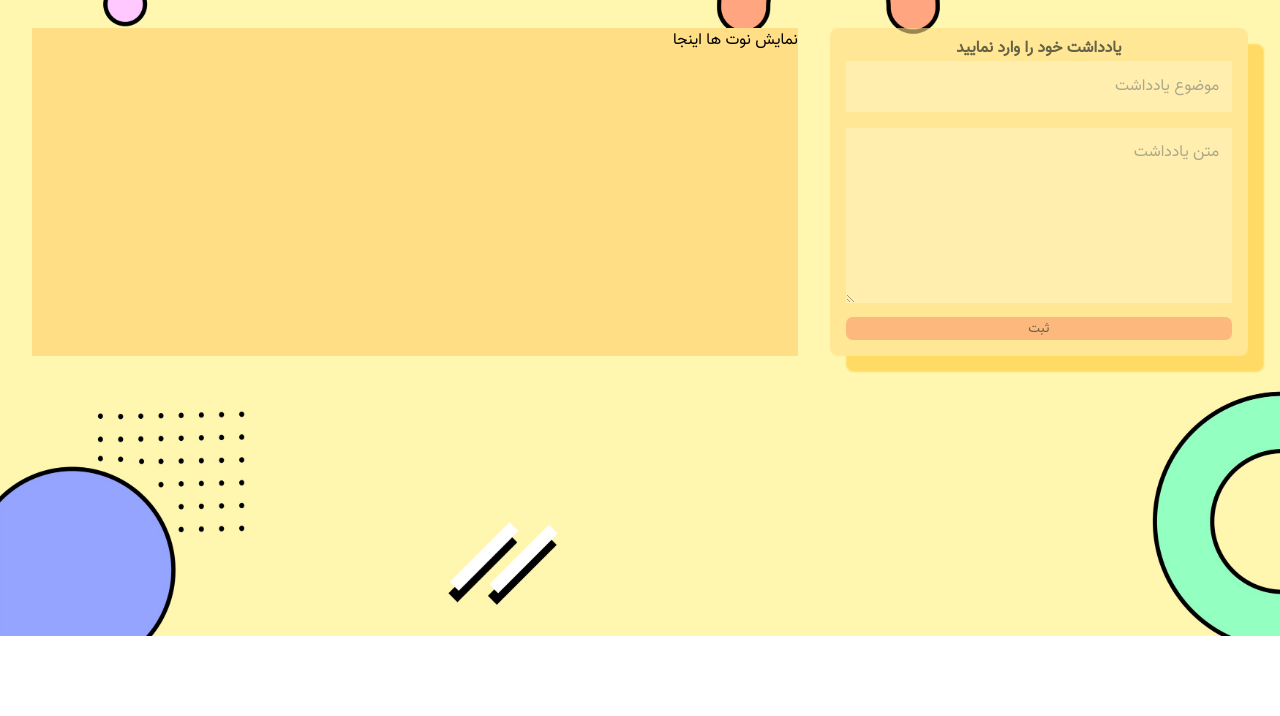
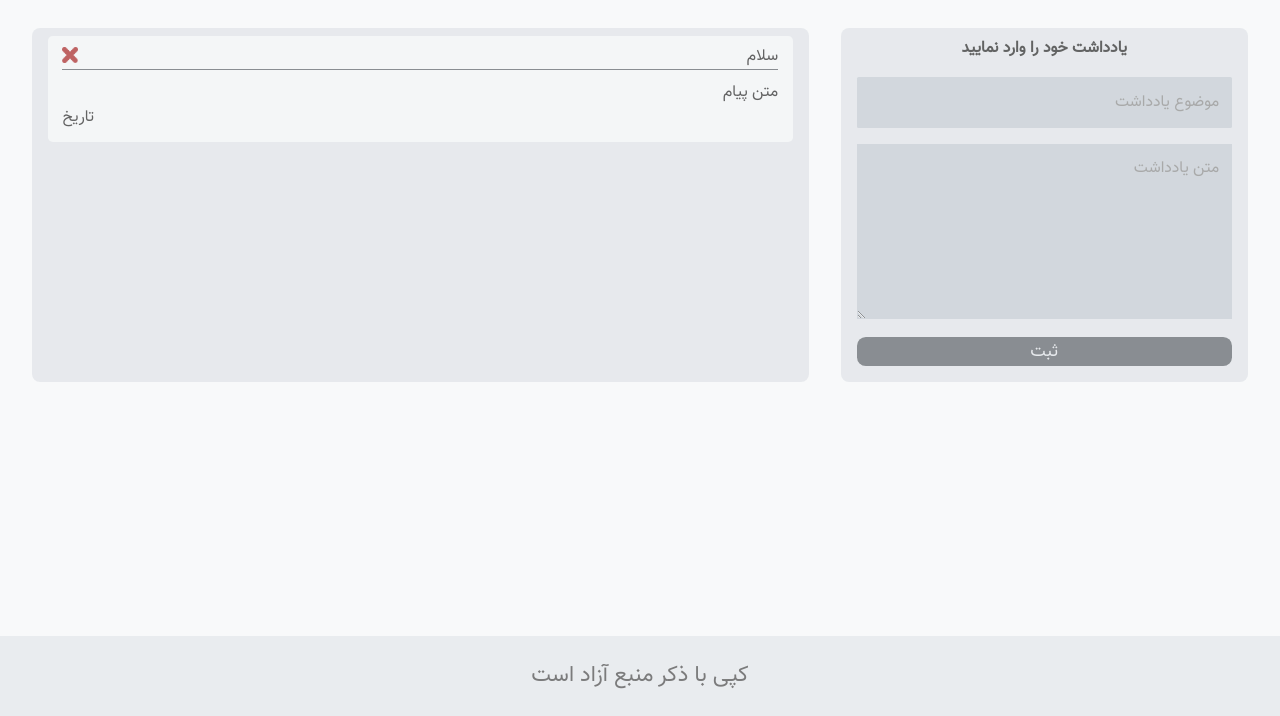
Before and after one commit to alichatraei/aviNotes, a plain HTML site: page index.html in a window 1280 px wide. Shown: the part 84-800 px from the top of the page. Drawn offline with Linux system fonts and the light colour scheme.

Commit message:
finish page design (add last CSS to (showNotes) & (addNotes))

```diff
--- a/assets/css/style.css
+++ b/assets/css/style.css
@@ -1,12 +1,10 @@
 * {
   margin: 0;
   direction: rtl;
-  font-family: vazir;
 }
 body {
-  background-image: url("../img/bg.jpg");
-  background-size: cover;
-  background-repeat: no-repeat;
+  background-color: #f8f9fa;
+  font-family: vazir;
 }
 /* disable title display*/
 title {
@@ -45,12 +43,12 @@ title {
   width: 100%;
   height: 5em;
   text-align: center;
-  background-color: #ffbe0a;
+  background-color: #dce0e5;
   opacity: 50%;
   transition: 0.5s;
   cursor: pointer;
 }
-.header:hover{
+.header:hover {
   opacity: 100%;
   transition: 0.5s;
 }
@@ -66,47 +64,58 @@ title {
 }
 /* aside for add notes*/
 .aside {
+  position: fixed relative;
   padding: 0.5em 1em 1em 1em;
-  background-color: #ffde85;
+  background-color: #dce0e5;
   border-radius: 0.5em;
-  box-shadow: 1em 1em 0.1em #ffc933;
   text-align: center;
   opacity: 60%;
   transition: 0.5s;
-  cursor: pointer;
+}
+/* aside hover */
+.aside:hover {
+  transition: 0.5s;
+  box-shadow: 0.2em 0.2em 0.3em #9098a0;
+  opacity: 100%;
 }
 /* form */
 .aside form {
+  margin-top: 1em;
   display: grid;
 }
 /* form input */
 .aside input {
+  border-radius: 0.1em;
+  font-family: vazir;
   font-size: 1em;
   margin-bottom: 1em;
   border: none;
   outline: none;
-  background-color: #ffe9ad;
+  background-color: #b9c2ca;
   padding: 0.8em;
-  color: #b53b03;
+  color: #343a40;
+  transition: 0.5s;
 }
 /* Input Focus */
 input:focus {
-  border-bottom: 0.3em solid #ffce47;
+  box-shadow: 0.1em 0.2em 0.3em;
   border-radius: 0.5em;
   transition: 0.3s;
 }
 /* Text area */
 .aside textarea {
+  font-family: vazir;
   font-size: 1em;
   outline: none;
-  background-color: #ffe9ad;
+  background-color: #b9c2ca;
   border: none;
   padding: 0.8em;
-  color: #b53b03;
+  color: #343a40;
+  transition: 0.5s;
 }
 /* Textarea focus */
 .aside textarea:focus {
-  border-bottom: 0.3em solid #ffce47;
+  box-shadow: 0.1em 0.2em 0.3em;
   border-radius: 0.5em;
   transition: 0.3s;
 }
@@ -115,22 +124,95 @@ input:focus {
   cursor: pointer;
   border: none;
   margin-top: 1em;
-  background-color: #fd905e;
-  color: black;
+  background-color: #41474e;
+  color: #dce0e5;
   outline: none;
   border-radius: 0.5em;
   transition: 0.3s;
+  font-family: vazir;
+  font-size: 1.1em;
 }
 
 /* Button hover */
 .aside button:hover {
-  background-color: #b63b02;
-  color: white;
+  background-color: #dde0e3;
+  color: #495057;
   transition: 0.3s;
 }
 /* article for show Notes */
 .article {
   margin-right: 2em;
   width: 80%;
-  background-color: #ffde85;
+  padding: 0.5em 1em 1em 1em;
+  background-color: #dce0e5;
+  border-radius: 0.5em;
+  text-align: center;
+  opacity: 60%;
+  transition: 0.5s;
 }
+/* article hover */
+.article:hover {
+  transition: 0.5s;
+  opacity: 100%;
+  box-shadow: 0.2em 0.2em 0.3em #9098a0;
+}
+/* add CSS to section which shows the Notes */
+.section {
+  background-color: #f3f5f6;
+  border-radius: 0.3em;
+  /* box-shadow: 0.1em 0.2em 0.5em #9098a0; */
+  transition: 0.5s;
+}
+/* section focus */
+.section:hover {
+  transition: 0.5s;
+  box-shadow: 0.2em 0.2em 0.3em #9098a0;
+  opacity: 100%;
+}
+/* noteContents Id  */
+#noteContents {
+  text-align: justify;
+  margin: 0.6em 0.9em 0em 0.9em;
+}
+/* #note Date Id */
+#date {
+  padding: 0em 0.9em 0.8em 0.9em;
+  text-align: left;
+}
+/* Note's titles */
+#title {
+  padding: 0.5em 0.9em 0em 0.9em;
+  text-align: right;
+}
+/* P CSS */
+#title p {
+  border-bottom: 0.1em solid #41474e;
+}
+/* Image  */
+#title img {
+  width: 1em;
+  height: 1em;
+  float: left;
+  padding-top: 0.2em;
+  cursor: pointer;
+}
+/* Footer CSS */
+.footer {
+  position: absolute;
+  width: 100%;
+  height: 5em;
+  bottom: 0;
+  text-align: center;
+  background-color: #dce0e5;
+  opacity: 50%;
+  transition: 0.5s;
+
+}
+.footer:hover {
+  opacity: 100%;
+  transition: 0.5s;
+}
+.footer p{
+  margin-top: 1em;
+  font-size: 1.4em;
+}
--- a/index.html
+++ b/index.html
@@ -23,7 +23,22 @@
           </form>
         </section>
       </aside>
-      <article class="article">نمایش نوت ها اینجا</article>
+      <article class="article">
+        <section class="section">
+          <div id="title">
+            <p>سلام<img src="assets/img/remove.png" alt="پاک کردن" /></p>
+
+          </div>
+
+          <div id="noteContents">
+            <p>متن پیام</p>
+          </div>
+          <div id="date"><p>تاریخ</p></div>
+        </section>
+      </article>
     </main>
+    <footer class="footer">
+      <p>کپی با ذکر منبع آزاد است</p>
+    </footer>
   </body>
 </html>
```
Also changed, not shown: assets/img/remove.png (added).
